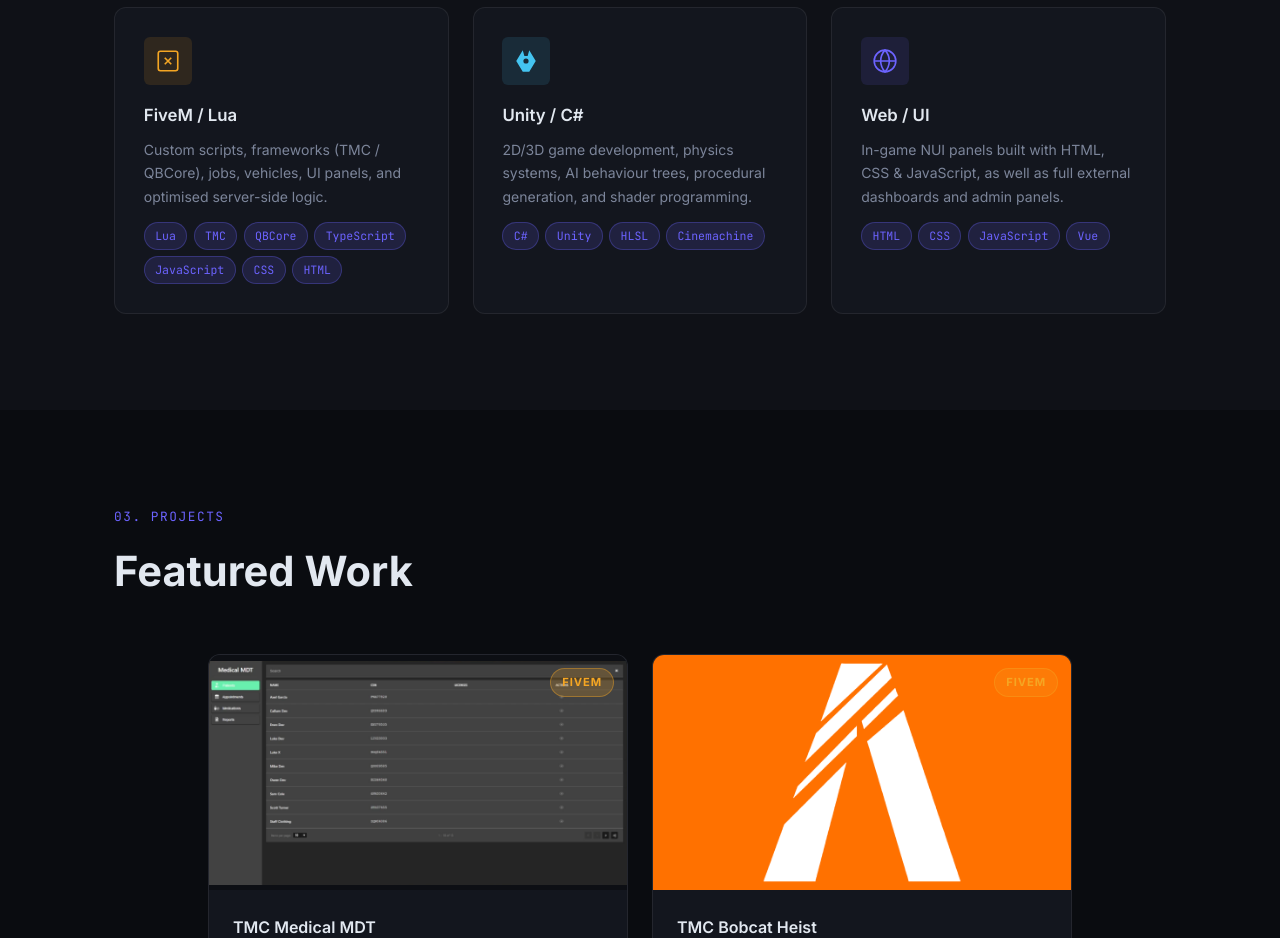
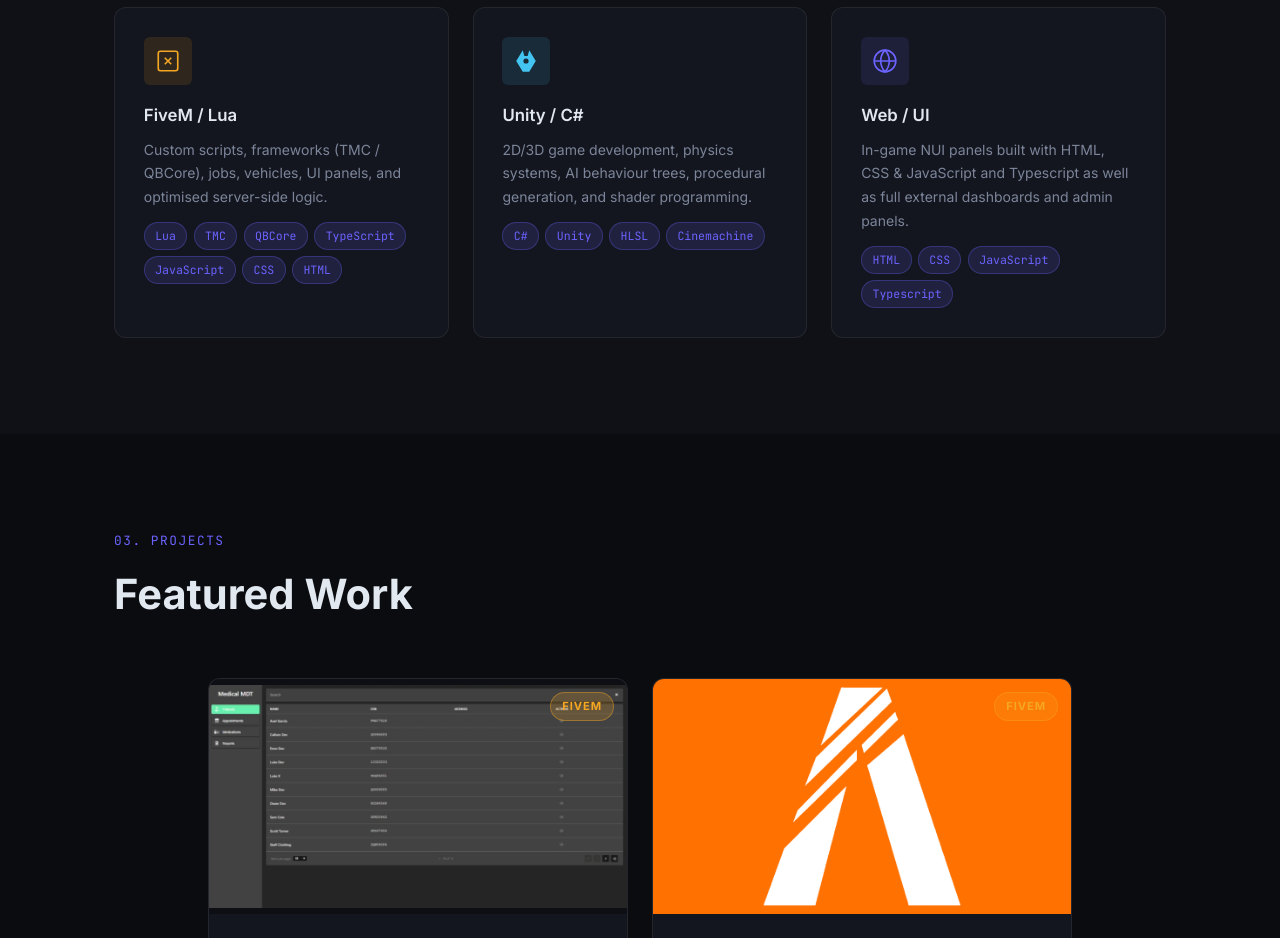
Before and after one commit to Callumq0506/portfolio2026, a plain HTML site: page index.html in a window 1280 px wide. Shown: the part 1760-2698 px from the top of the page. Drawn offline with Linux system fonts and the light colour scheme.

Commit message:
Update index.html

```diff
--- a/index.html
+++ b/index.html
@@ -145,12 +145,12 @@
             <svg viewBox="0 0 24 24" fill="none" stroke="currentColor" stroke-width="1.5"><circle cx="12" cy="12" r="10"/><path d="M2 12h20M12 2a15.3 15.3 0 0 1 4 10 15.3 15.3 0 0 1-4 10 15.3 15.3 0 0 1-4-10 15.3 15.3 0 0 1 4-10z"/></svg>
           </div>
           <h3>Web / UI</h3>
-          <p>In-game NUI panels built with HTML, CSS & JavaScript, as well as full external dashboards and admin panels.</p>
+          <p>In-game NUI panels built with HTML, CSS & JavaScript and Typescript as well as full external dashboards and admin panels.</p>
           <div class="pill-row">
             <span class="pill">HTML</span>
             <span class="pill">CSS</span>
             <span class="pill">JavaScript</span>
-            <span class="pill">Vue</span>
+            <span class="pill">Typescript</span>
           </div>
         </div>
 
```
